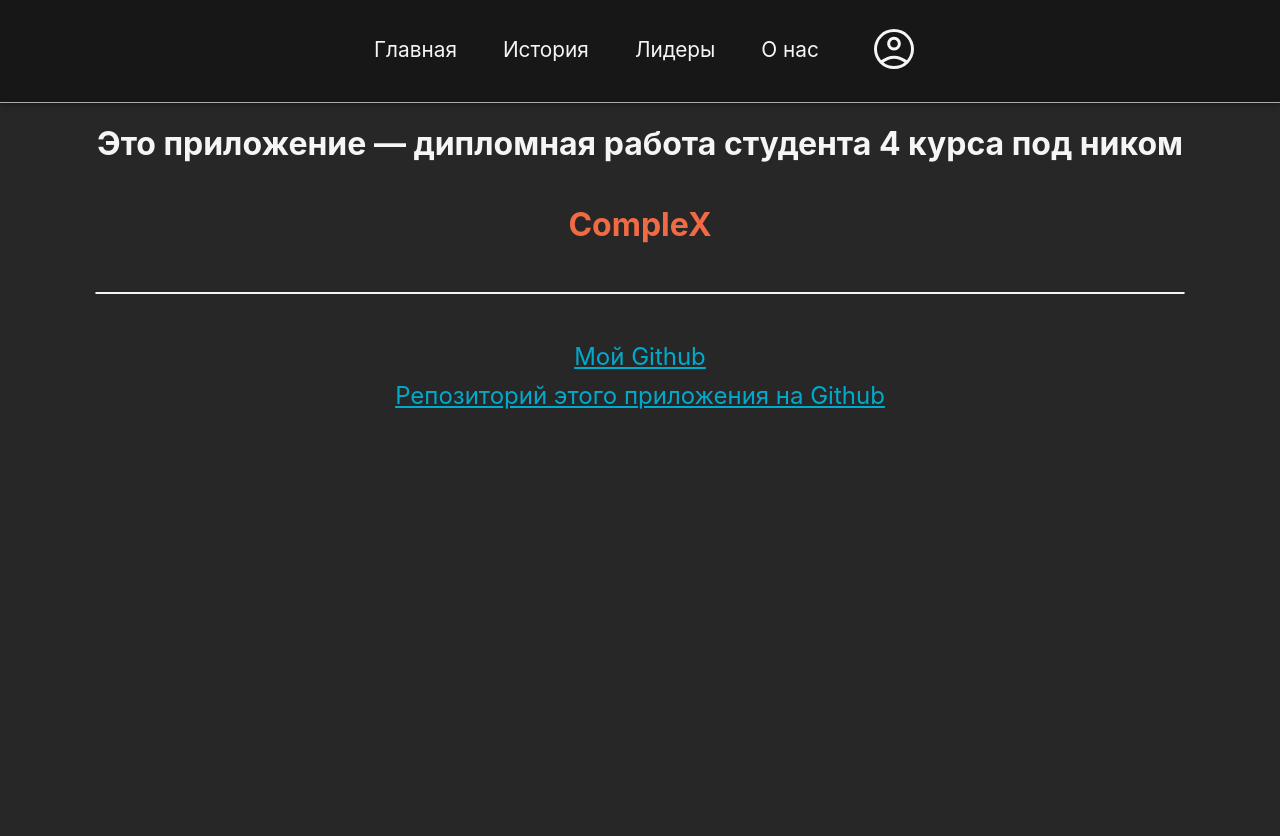
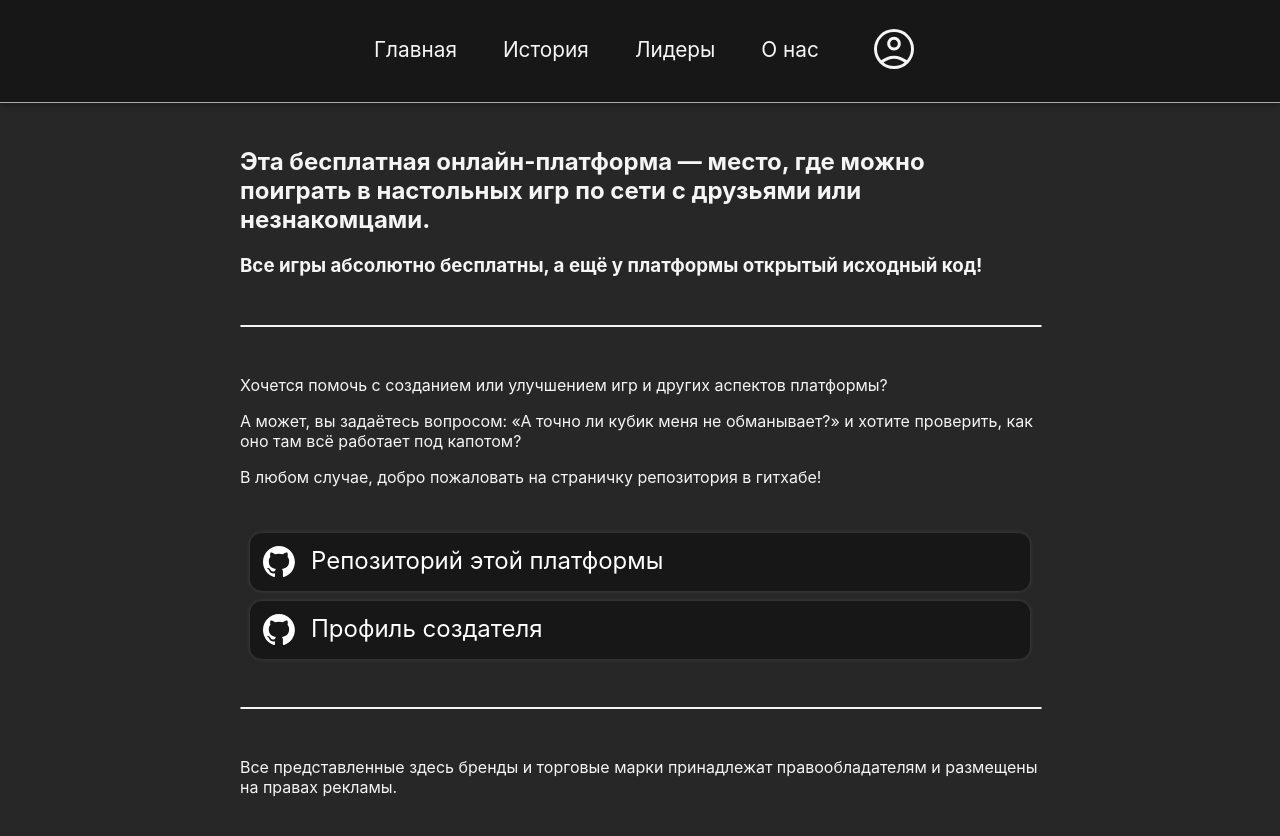
Before and after one commit to CompleXss/WebBoardGames, a React (Create React App) app in the folder reactapp/: page /about in a window 1280 px wide. Before the commit the page ends 800 px from the top, so only its background shows below. Built offline with nearby package versions, Linux system fonts and the light colour scheme; no server answers; what @microsoft/signalr would draw is missing.

Commit message:
Update "about" page

```diff
--- a/reactapp/src/components/About/about.css
+++ b/reactapp/src/components/About/about.css
@@ -1,23 +1,58 @@
 .aboutContainer {
-    text-align: center;
+    align-self: center;
+    max-width: 800px;
+
+    padding-left: 24px;
+    padding-right: 24px;
+
+    margin: 24px;
+    border-radius: 16px;
+    text-align: start;
 }
 
-.aboutContainer .nick {
-    font-weight: bold;
-    padding-top: 20px;
-
-    color: var(--orange);
+.aboutContainer h1 {
+    text-align: start;
 }
 
 .aboutContainer hr {
-    width: 85%;
+    width: 100%;
     margin-top: 48px;
     margin-bottom: 48px;
 }
 
+
+
 .aboutContainer a {
+    position: relative;
     display: block;
     font-size: 1.5em;
     margin: 10px;
-    color: #00aacc;
+    text-decoration: none;
+
+    color: white;
+    background-color: var(--background);
+    padding: 12px 12px;
+    border-radius: 12px;
+    border: 1px solid transparent;
+    box-shadow: 0 0 4px #444;
 }
+
+.aboutContainer a:hover {
+    border: 1px solid white;
+}
+
+.aboutContainer a.github::before {
+    display: inline-block;
+    content: '.';
+    color: transparent;
+    text-decoration: none;
+
+    background-image: url(/public/icons/github-white.svg);
+    background-position: center;
+    background-repeat: no-repeat;
+    background-size: contain;
+    height: 2rem;
+    aspect-ratio: 1;
+
+    margin-right: 16px;
+}
--- a/reactapp/src/components/About/about.tsx
+++ b/reactapp/src/components/About/about.tsx
@@ -3,14 +3,25 @@ import './about.css'
 
 export default function About() {
     useEffect(() => {
-        document.title = 'О создателе'
+        document.title = 'О нас'
     }, [])
 
-    return <div className='aboutContainer'>
-        <h1> Это приложение — дипломная работа студента 4 курса под ником </h1>
-        <h1 className='nick'>CompleX</h1>
-        <hr />
-        <a href='https://github.com/CompleXss'>Мой Github</a>
-        <a href='https://github.com/CompleXss/WebBoardGames'>Репозиторий этого приложения на Github</a>
-    </div>
+    return (
+        <div className='aboutContainer'>
+            <h2> Эта бесплатная онлайн-платформа — место, где можно поиграть в настольных игр по сети с друзьями или незнакомцами. </h2>
+            <h3> Все игры абсолютно бесплатны, а ещё у платформы открытый исходный код! </h3>
+            <hr />
+
+            <p> Хочется помочь с созданием или улучшением игр и других аспектов платформы? </p>
+            <p> А может, вы задаётесь вопросом: «А точно ли кубик меня не обманывает?» и хотите проверить, как оно там всё работает под капотом? </p>
+            <p> В любом случае, добро пожаловать на страничку репозитория в гитхабе!  </p>
+            <br />
+
+            <a href='https://github.com/CompleXss/WebBoardGames' className='github'>Репозиторий этой платформы</a>
+            <a href='https://github.com/CompleXss' className='github'>Профиль создателя</a>
+            <hr />
+
+            <p>Все представленные здесь бренды и торговые марки принадлежат правообладателям и размещены на правах рекламы.</p>
+        </div>
+    )
 }
```
Also changed, not shown: reactapp/public/icons/github-white.svg (added).
